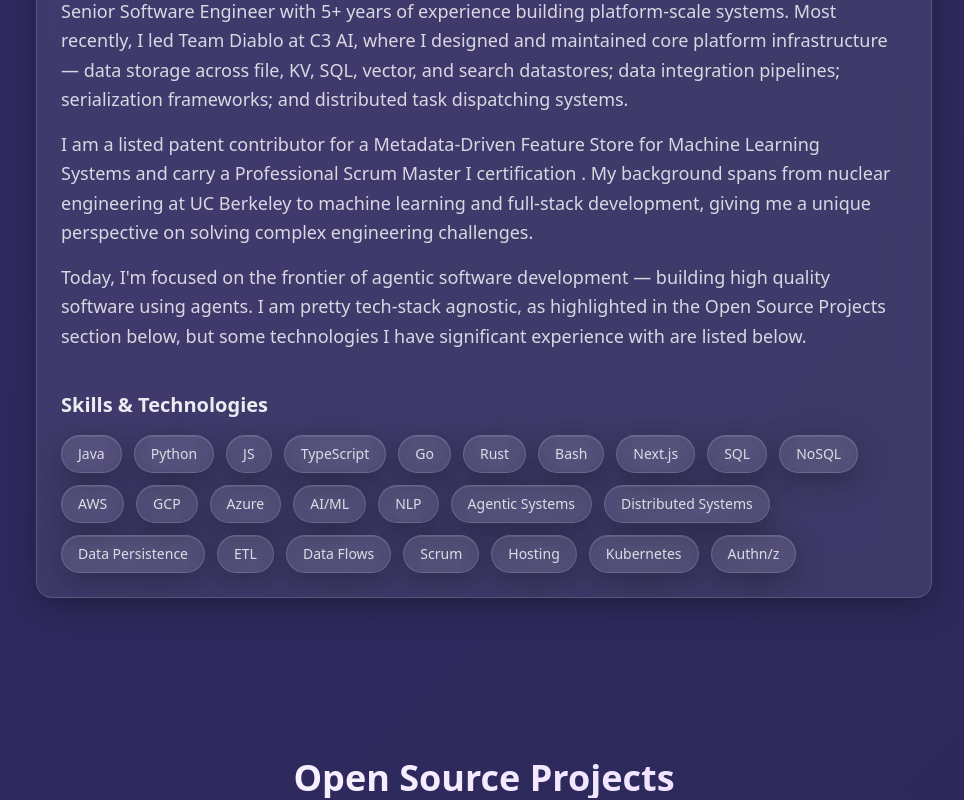
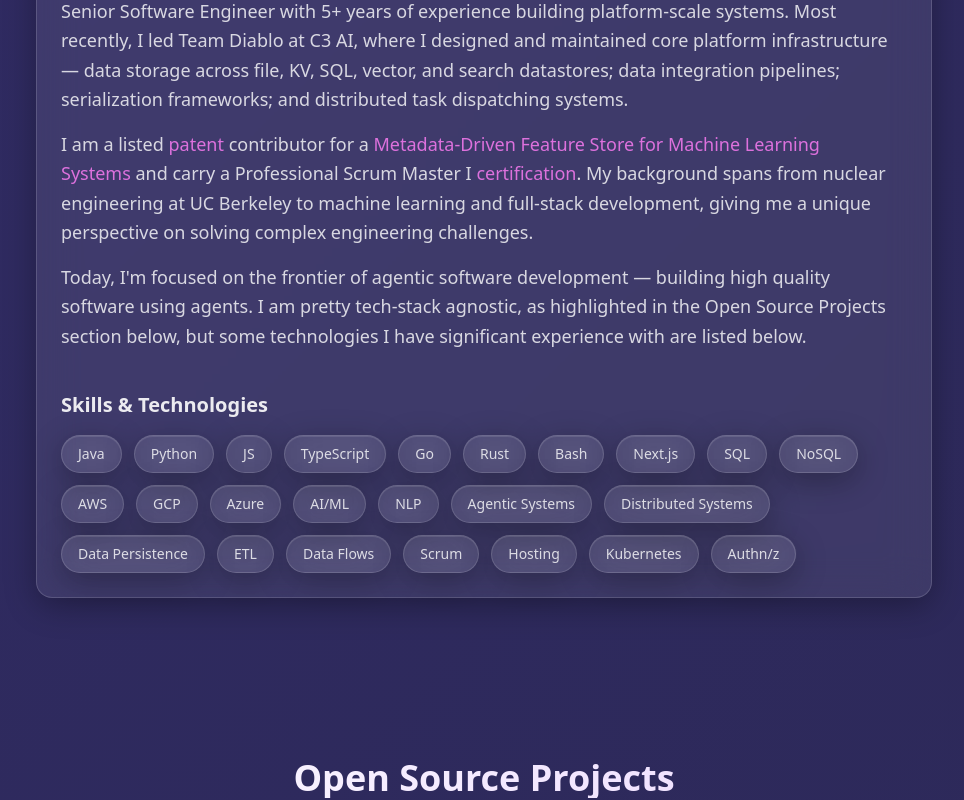
Before and after one commit to Siderskini/Portfolio, a Next.js app: page / in a window 1280 px wide. Shown: the part 980-1780 px from the top of the page, without its empty margins (188-1152 px from the left). Built offline with nearby package versions, Linux system fonts and the light colour scheme.

Commit message:
Polish the UI

```diff
--- a/src/app/globals.css
+++ b/src/app/globals.css
@@ -6,6 +6,11 @@
 }
 
 @layer base {
+  html {
+    /* Fills iPhone safe-area gutters (notch / home bar) with the theme's darkest colour. */
+    background-color: #0f0c29;
+  }
+
   body {
     background: linear-gradient(135deg, #0f0c29, #302b63, #24243e);
     background-size: 400% 400%;
@@ -19,6 +24,12 @@
     0% { background-position: 0% 50%; }
     50% { background-position: 100% 50%; }
     100% { background-position: 0% 50%; }
+  }
+
+  a {
+    color: #dd71dd;
+    text-decoration: none;
+    transition: color 0.3s ease;
   }
 }
 
--- a/src/app/layout.tsx
+++ b/src/app/layout.tsx
@@ -15,6 +15,8 @@
 export const metadata: Metadata = {
   title: "Sidd Viswanathan | Agentic Software Developer",
   description: "Portfolio of Sidd Viswanathan — Senior Software Engineer and Agentic Software Developer",
+  // Colours the iOS Safari status bar and Android browser chrome to match the theme.
+  themeColor: "#0f0c29",
 };
 
 export default function RootLayout({
--- a/src/components/AboutMe.tsx
+++ b/src/components/AboutMe.tsx
@@ -26,7 +26,7 @@
             contributor for a
             <a href="https://c3.ai/blog/what-is-a-feature-store/">&nbsp;Metadata-Driven Feature Store for Machine Learning Systems&nbsp;</a>
             and carry a Professional Scrum Master I
-            <a href="https://www.scrum.org/user/1171102">&nbsp;certification&nbsp;</a>
+            <a href="https://www.scrum.org/user/1171102">&nbsp;certification</a>
             . My background spans from nuclear engineering at UC Berkeley to machine learning and full-stack development,
             giving me a unique perspective on solving complex engineering challenges.
           </p>
```
